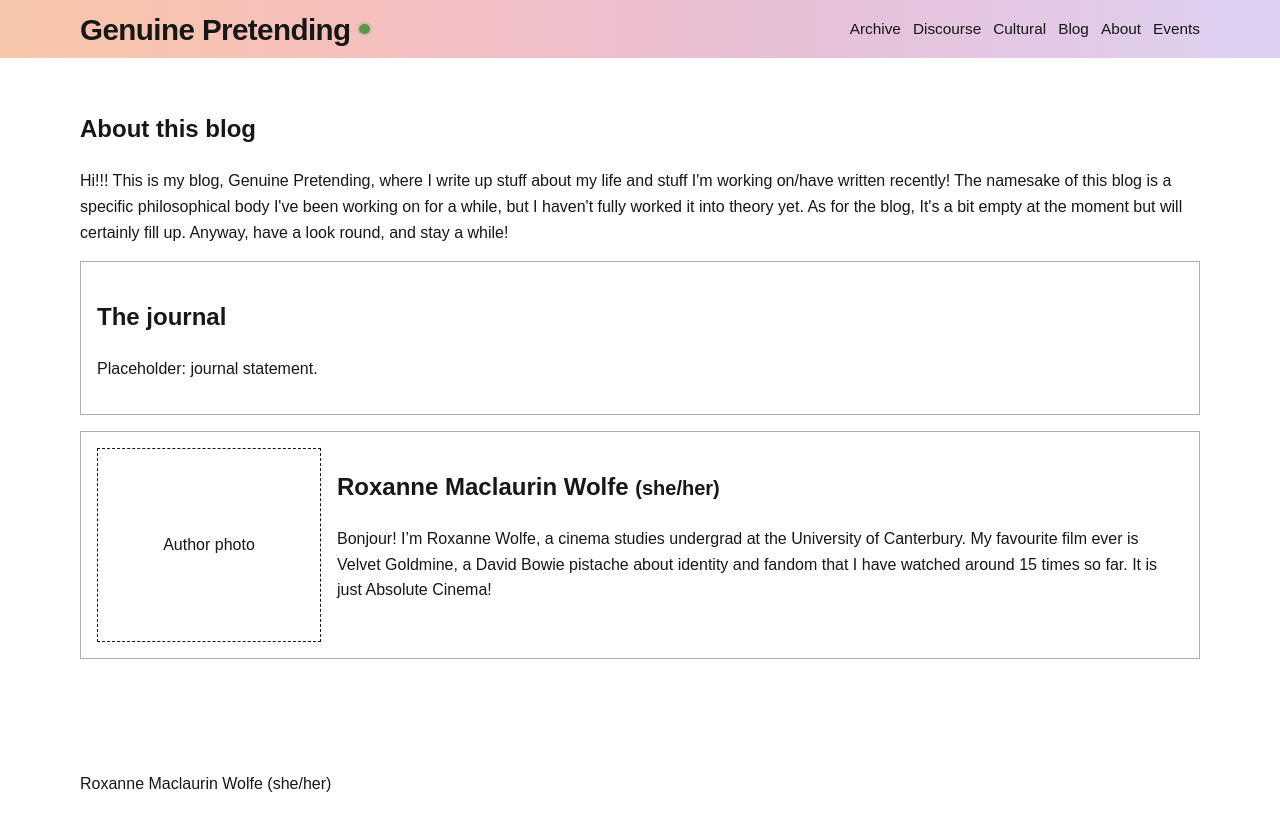
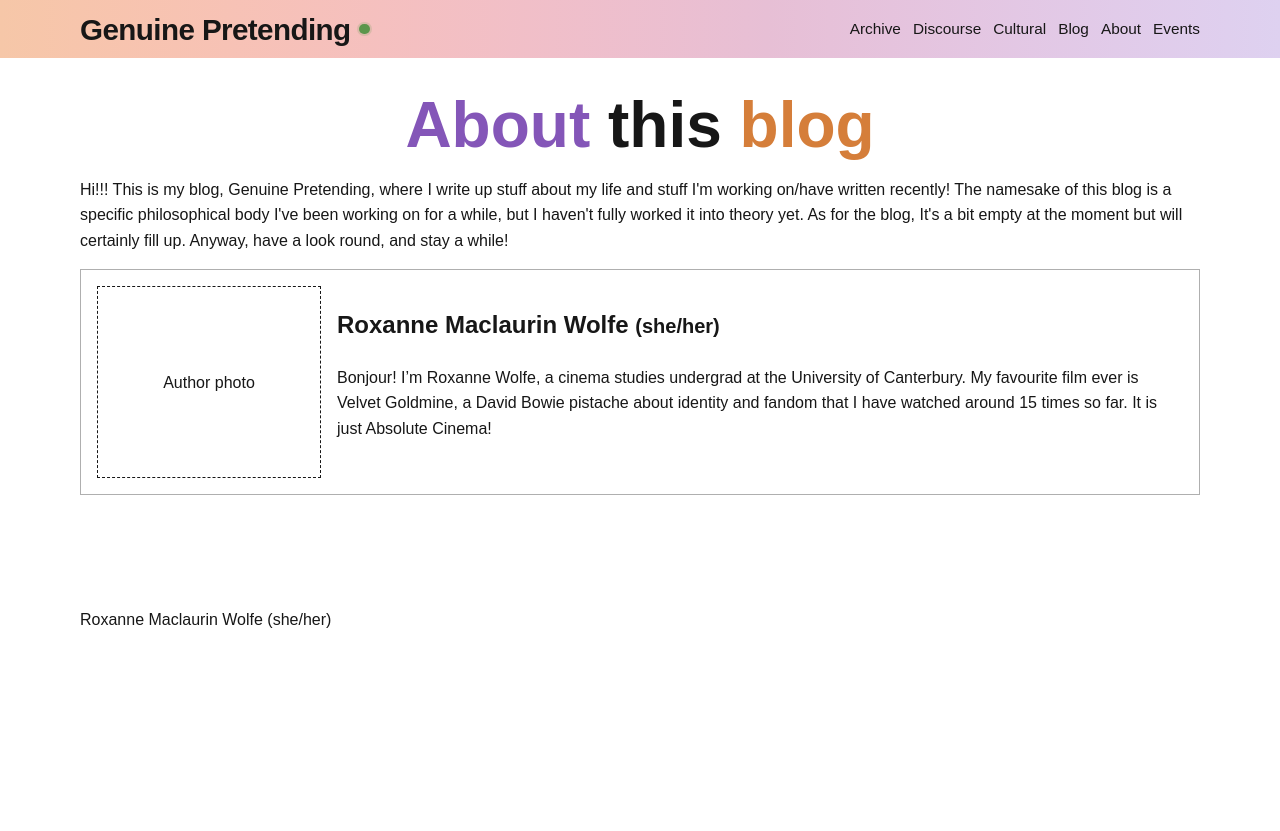
Before and after one commit to roxannewolfe/roxannewolfe.github.io, a Jekyll site: the page built from about/index.html, in a window 1280 px wide. Shown: the top 831 px of the page. Built offline with Jekyll 4.4.1, drawn with Linux system fonts in a browser that asks for light colours.

Commit message:
Simplify About page and support cropped author image

```diff
--- a/about/index.html
+++ b/about/index.html
@@ -1,18 +1,20 @@
 ---
 layout: default
-title: About this journal
+title: About this blog
+extra_css: /assets/css/about.css
 ---
 <section class="about-page">
-  <h1>{{ site.data.about.title }}</h1>
+  <h1 class="about-title"><span class="about-title--purple">{{ site.data.about.title_parts.first }}</span> {{ site.data.about.title_parts.middle }} <span class="about-title--orange">{{ site.data.about.title_parts.last }}</span></h1>
   <p>{{ site.data.about.intro }}</p>
 
-  <section class="about-journal">
-    <h2>{{ site.data.about.journal.heading }}</h2>
-    {{ site.data.about.journal.body | markdownify }}
-  </section>
-
   <section class="about-author">
-    <div class="author-photo-placeholder" aria-label="Author photograph placeholder">{{ site.data.about.author.photo_placeholder }}</div>
+    <div class="author-photo-placeholder">
+      {% if site.data.about.author.image %}
+        <img src="{{ site.data.about.author.image | relative_url }}" alt="{{ site.data.about.author.image_alt | default: 'Portrait of the author' | escape }}" loading="lazy">
+      {% else %}
+        <span>{{ site.data.about.author.photo_placeholder }}</span>
+      {% endif %}
+    </div>
     <div>
       <h2>{{ site.data.about.author.name }} <small>({{ site.data.about.author.pronouns }})</small></h2>
       {{ site.data.about.author.body | markdownify }}
--- /dev/null
+++ b/assets/css/about.css
@@ -0,0 +1,30 @@
+/* About page: preserve the existing author layout while giving the heading its own styling. */
+.about-title {
+  margin: 0 auto 1rem;
+  text-align: center;
+  font-size: clamp(2.6rem, 5vw, 4rem);
+  line-height: 1.1;
+}
+
+.about-title--purple {
+  color: rgb(132, 86, 184);
+}
+
+.about-title--orange {
+  color: rgb(213, 126, 58);
+}
+
+.about-author .author-photo-placeholder {
+  box-sizing: border-box;
+  height: 12rem;
+  min-height: 12rem;
+  overflow: hidden;
+}
+
+.about-author .author-photo-placeholder img {
+  display: block;
+  width: 100%;
+  height: 100%;
+  object-fit: cover;
+  object-position: center;
+}
```
Also changed, not shown: content/README.md (+4 -0 lines), content/_data/about.yml (+6 -3 lines).
